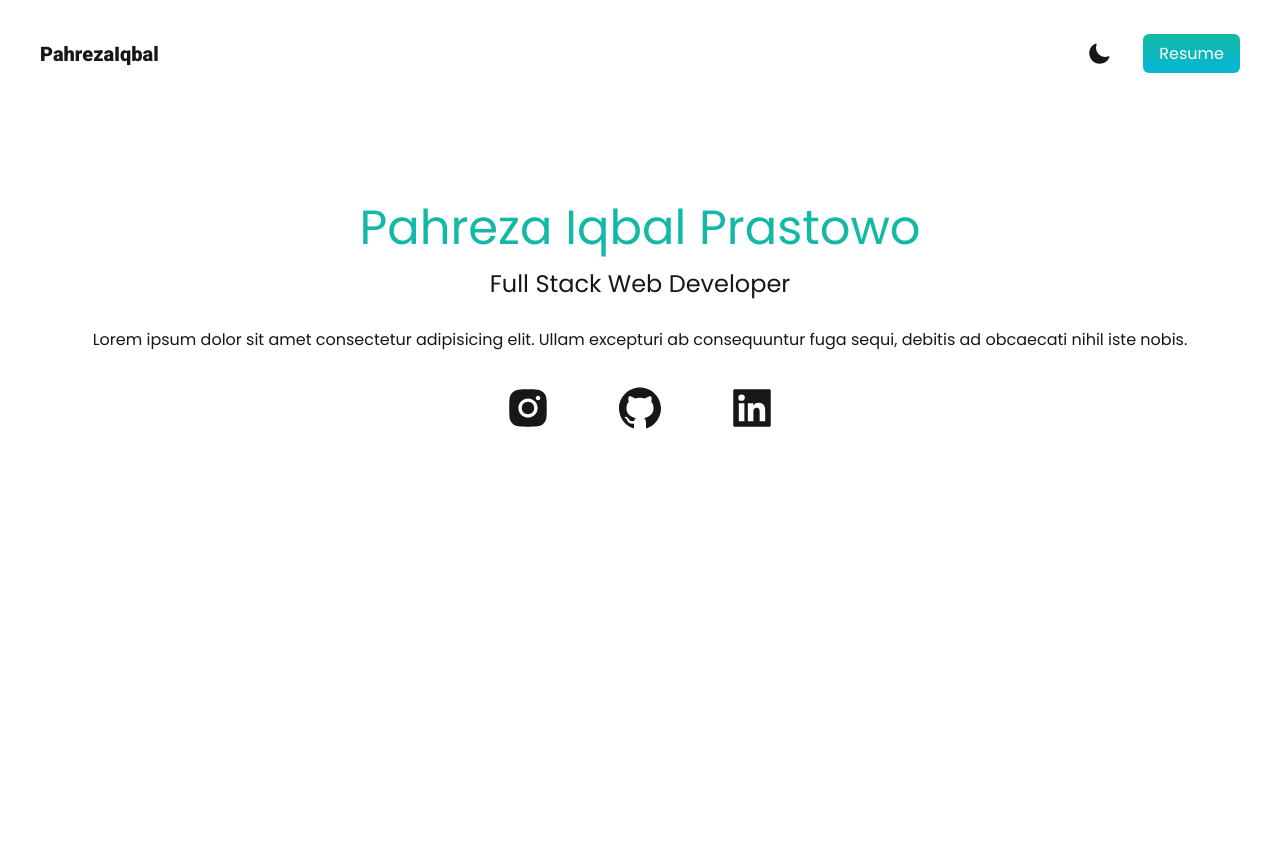
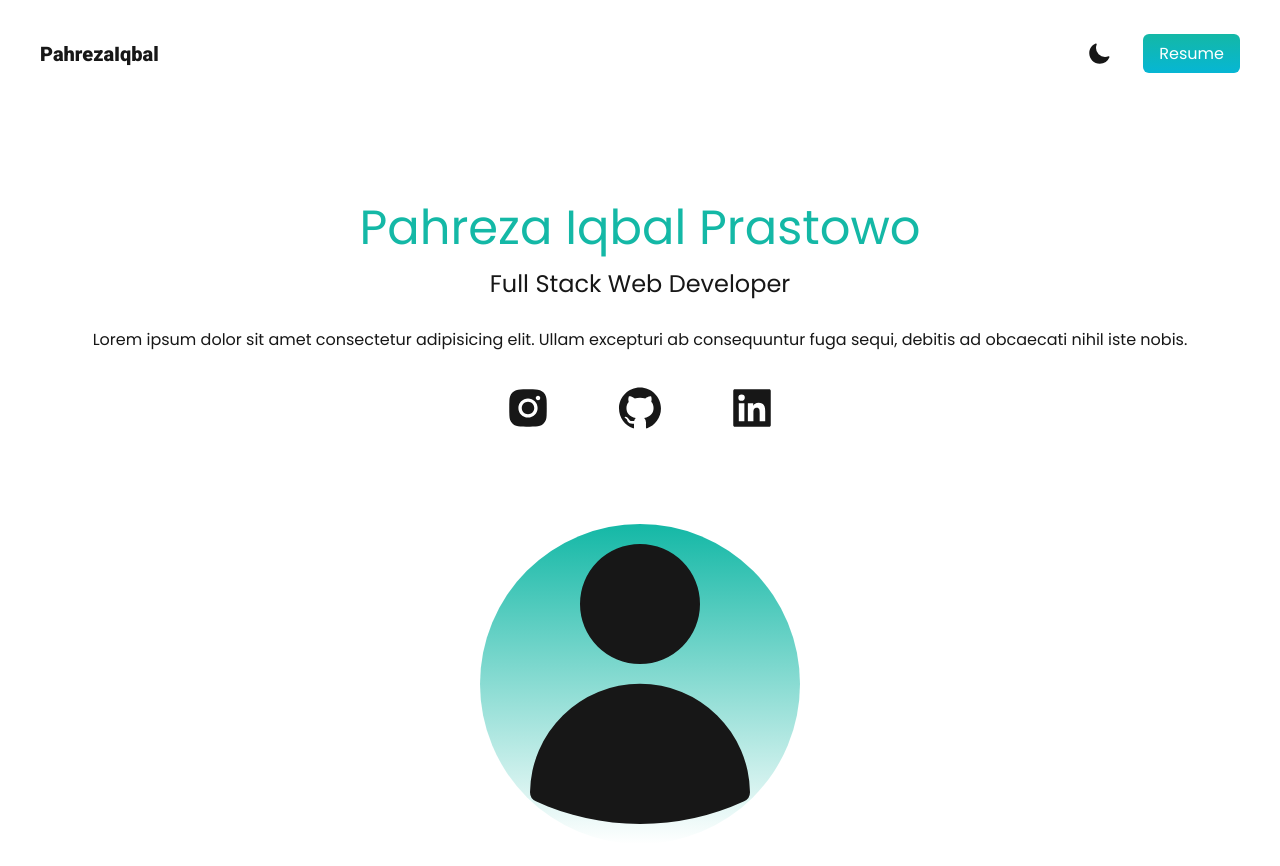
Before and after one commit to paresiqbal/portfolio-tailwind-1, a React (Vite) app: page / in a window 1280 px wide. Shown: the top 866 px of the page. Before the commit the page ends 800 px from the top, so only its background shows below. Built offline with nearby package versions, Linux system fonts and the light colour scheme.

Commit message:
Add user

```diff
--- a/src/App.jsx
+++ b/src/App.jsx
@@ -1,5 +1,5 @@
 // Icons
-import { MoonIcon } from "@heroicons/react/24/solid";
+import { MoonIcon, UserIcon } from "@heroicons/react/24/solid";
 import { AiFillInstagram, AiFillGithub, AiFillLinkedin } from "react-icons/ai";
 
 function App() {
@@ -39,6 +39,11 @@ function App() {
           <AiFillGithub />
           <AiFillLinkedin />
         </div>
+        <div className="relative mx-auto bg-gradient-to-b from-teal-500 rounded-full w-80 h-80 mt-20">
+          <h1>
+            <UserIcon />
+          </h1>
+        </div>
       </main>
     </div>
   );
```
